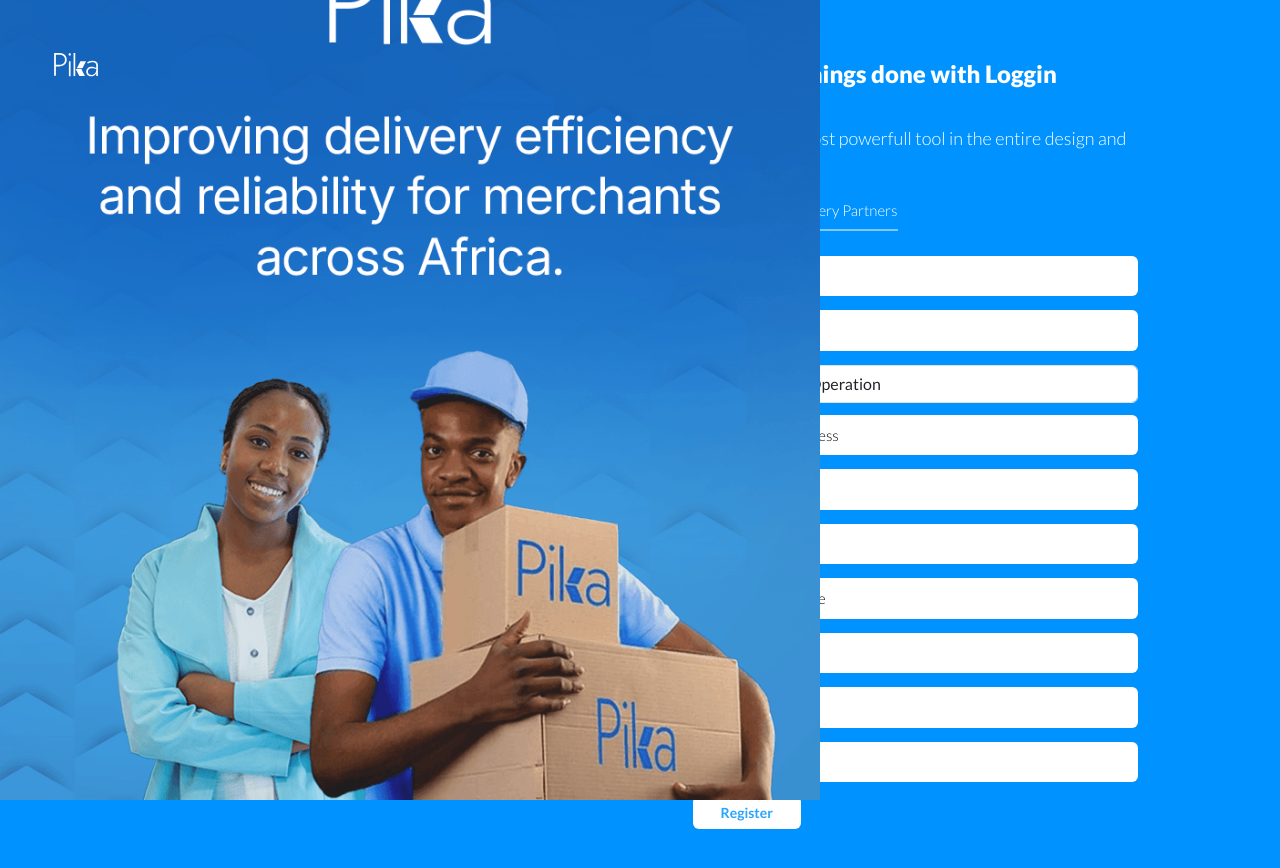
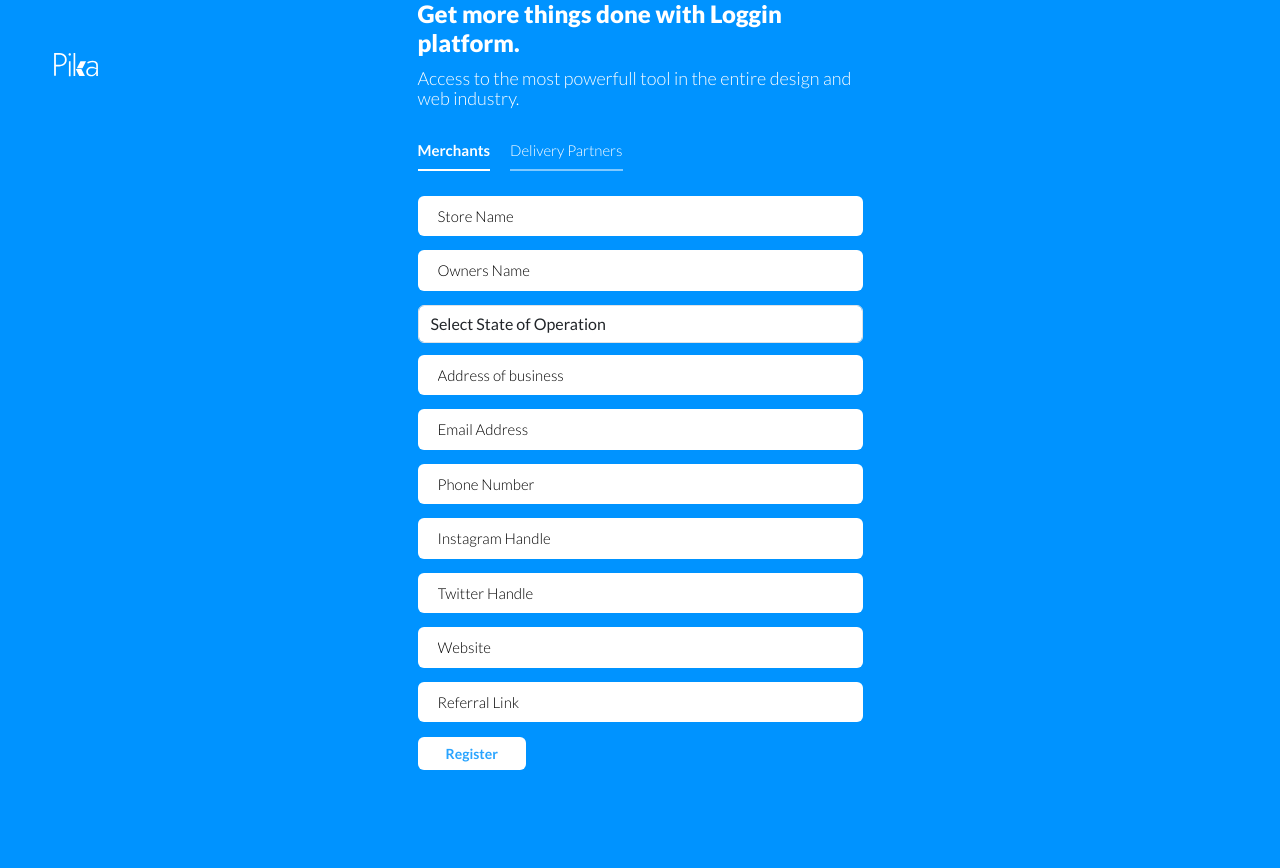
Before and after one commit to Gbolahan28/forms, a plain HTML site: page login5.html in a window 1280 px wide. Drawn offline with Linux system fonts and the light colour scheme.

Commit message:
centralize form

```diff
--- a/css/iofrm-style.css
+++ b/css/iofrm-style.css
@@ -49,6 +49,8 @@
     display: -ms-flexbox;
     display: -webkit-flex;
     display: flex;
+    justify-content: center;
+    align-items: center;
     height: 100%;
 }
 
@@ -367,9 +369,10 @@
 }
 
 .form-holder {
-    margin-left: 550px;
+    /* margin-left: 550px; */
     width: 100%;
 }
+
 
 .form-holder .form-content {
     position: relative;
--- a/css/iofrm-theme5.css
+++ b/css/iofrm-theme5.css
@@ -54,16 +54,16 @@
     width: 100px;
 }
 
-.img-holder {
+/* .img-holder {
    width: calc(100% - 20px);
     max-width: 820px;
     background-image: url("../images/Pika\ Waitlist\ Banner.png");
     background-size: cover;
     background-position: center;
     overflow: hidden;
-}
+} */
 
-.img-holder .info-holder h3 {
+/* .img-holder .info-holder h3 {
     color: #fff;
     text-align: left;
 }
@@ -101,10 +101,10 @@
 
 .img-holder .bottom-view {
     color: #fff;
-}
+} */
 
 .form-holder {
-    margin-left: 550px;
+     margin-left: 550px;
 }
 
 .form-holder .form-content ::-webkit-input-placeholder {
@@ -122,6 +122,7 @@
 .form-holder .form-content :-ms-input-placeholder {
     color: #000000 !important;
 }
+
 
 .form-content {
     background-color: #0093FF;
--- a/login5.html
+++ b/login5.html
@@ -19,9 +19,9 @@
             </a>
         </div>
         <div class="iofrm-layout">
-            <div class="img-holder">
+            <!-- <div class="img-holder">
                 <div class="bg"></div>
-            </div>
+            </div> -->
             <div class="form-holder">
                 <div class="form-content">
                     <div class="form-items">
```
